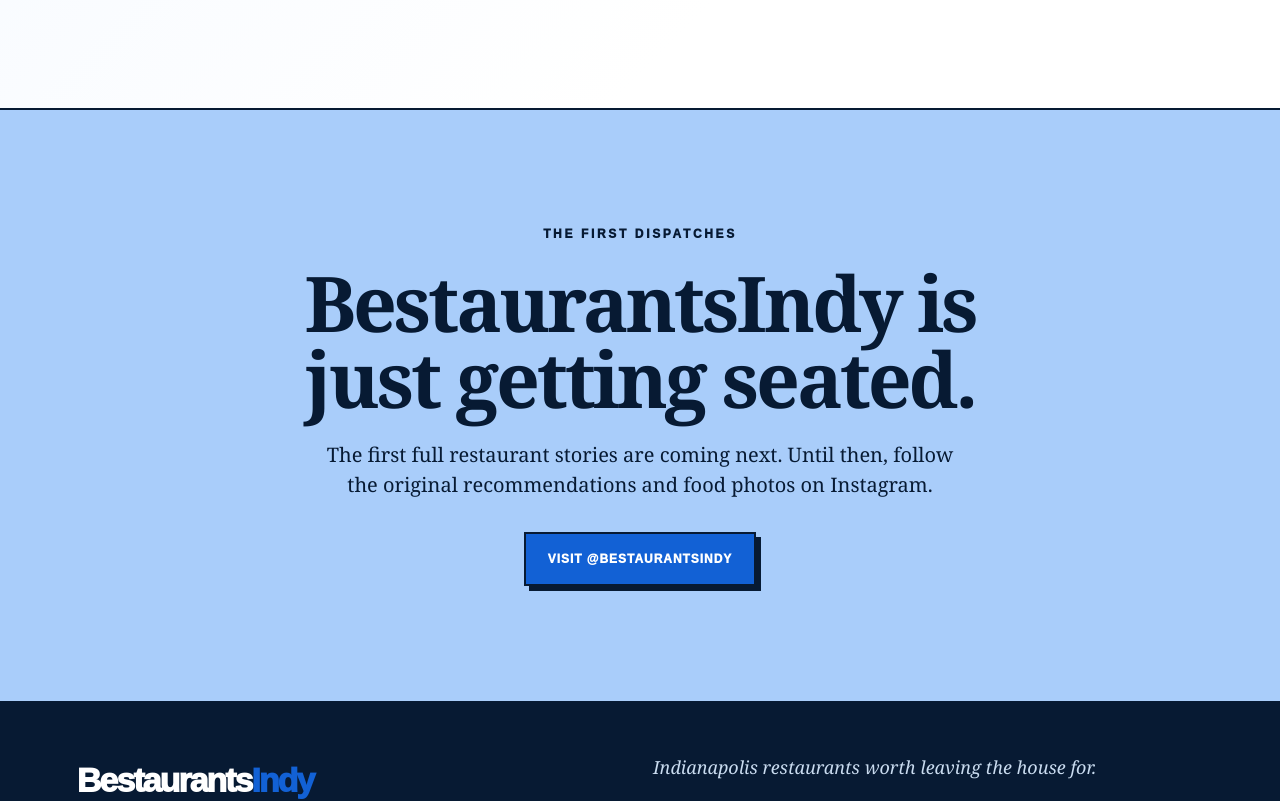
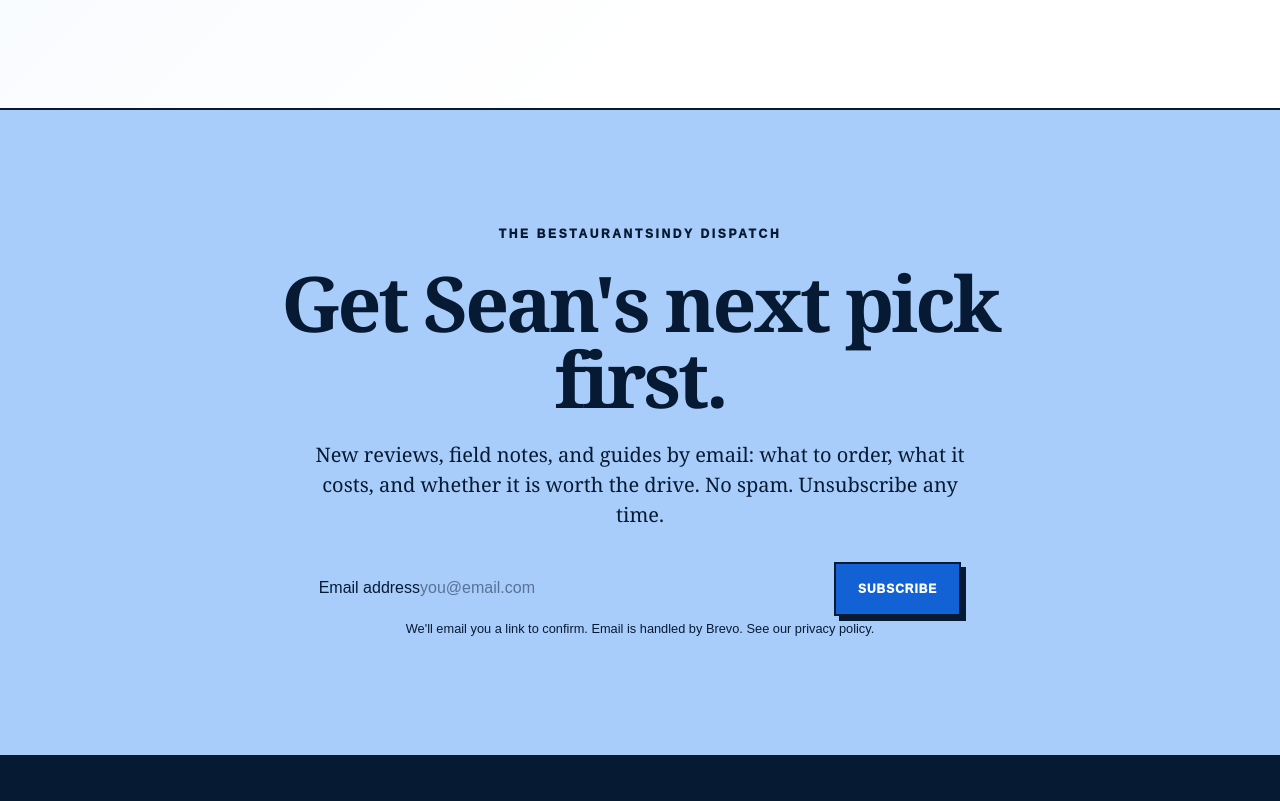
Before and after one commit to mattpom/bestaurantsindy, a Next.js app: page / in a window 1280 px wide. Shown: the part 6459-7260 px from the top of the page. Built offline with nearby package versions, Linux system fonts and the light colour scheme.

Commit message:
Replace homepage dispatch block with email signup

```diff
--- a/app/page.tsx
+++ b/app/page.tsx
@@ -1,4 +1,5 @@
 import Link from "next/link";
+import {EmailSignup} from "../components/SiteChrome";
 
 const cards = [
   ["Mama’s Korean Restaurant","The Best Part Is at the Bottom","Dolsot bibimbap arrives sizzling. Give the rice time against the stone before you mix it.","LET IT SIT","mama","/reviews/mamas-dolsot-bibimbap"],
@@ -94,7 +95,7 @@ export default function Home() {
       </div>
     </section>
 
-    <section className="dispatch section" id="dispatch"><p className="eyebrow">THE FIRST DISPATCHES</p><h2>BestaurantsIndy is just getting seated.</h2><p>The first full restaurant stories are coming next. Until then, follow the original recommendations and food photos on Instagram.</p><a className="button red" href="https://www.instagram.com/bestaurantsindy/" target="_blank" rel="noreferrer">Visit @bestaurantsindy</a></section>
+    <EmailSignup/>
 
     <footer><Link className="logo" href="/">Bestaurants<span>Indy</span></Link><p>Indianapolis restaurants worth leaving the house for.</p><div><a href="/reviews">Reviews</a><a href="/photo-buffet">Photo Buffet</a><a href="/field-notes">Field Notes</a><a href="/say-it-dont-spray-it">Say It, Don&apos;t Spray It</a><a href="/guides">Guides</a><a href="/about">About</a><a href="/editorial-policy">Editorial policy</a></div><small>© 2026 BestaurantsIndy. Opinions are Sean&apos;s. Sponsored or hosted meals will be labeled plainly.</small></footer>
   </main>
```
